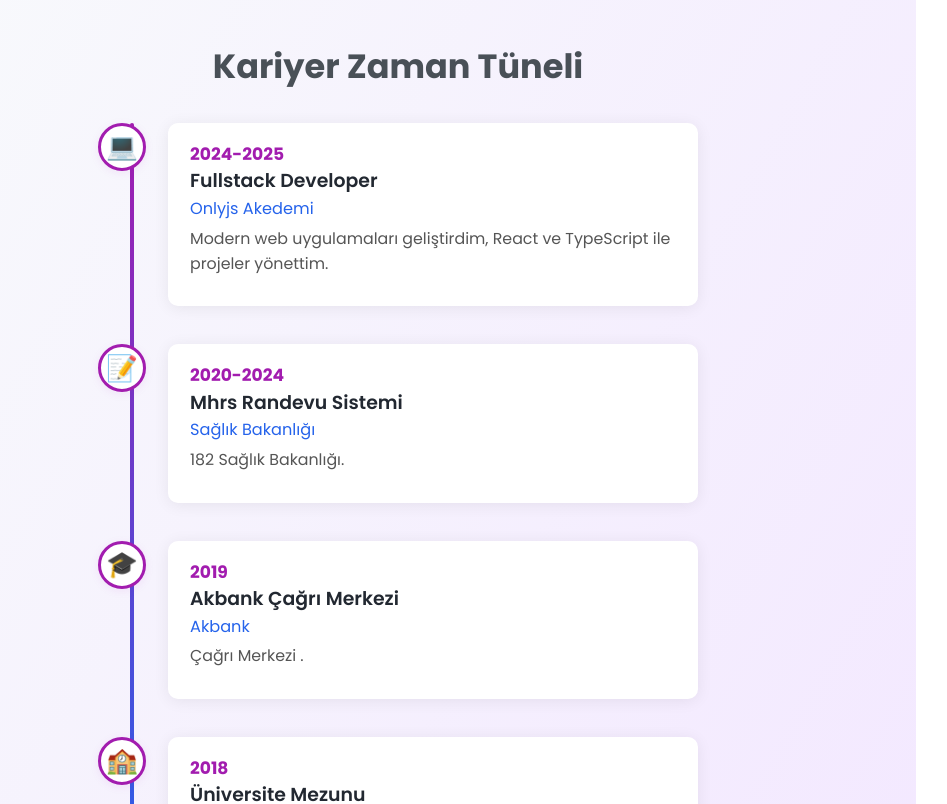
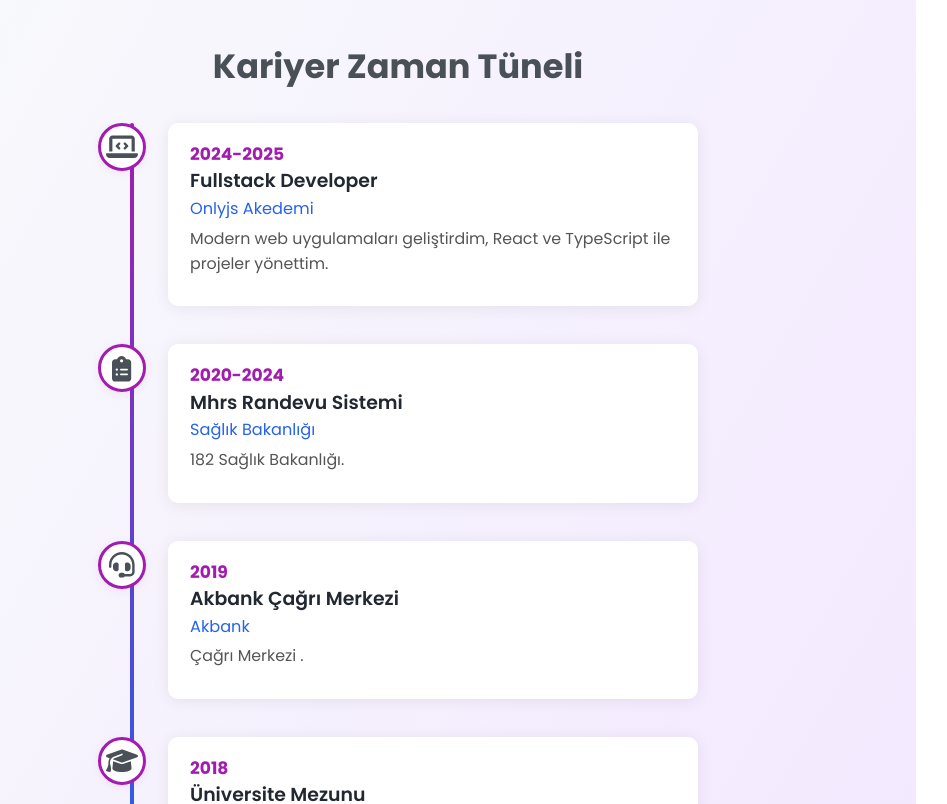
Before and after one commit to enesakmehmet/Enes-akmehmet, a React (Vite) app: page / in a window 1280 px wide. Shown: the part 1000-1804 px from the top of the page, without its empty margins (242-1189 px from the left). Built offline with nearby package versions, Linux system fonts and the light colour scheme; no server answers.

Commit message:
yeni kütüphanler eklendi

```diff
--- a/package.json
+++ b/package.json
@@ -10,6 +10,9 @@
     "preview": "vite preview"
   },
   "dependencies": {
+    "@fortawesome/fontawesome-svg-core": "^6.7.2",
+    "@fortawesome/free-solid-svg-icons": "^6.7.2",
+    "@fortawesome/react-fontawesome": "^0.2.2",
     "@tsparticles/react": "^3.0.0",
     "@tsparticles/slim": "^3.8.1",
     "axios": "^1.10.0",
--- a/src/components/Timeline.css
+++ b/src/components/Timeline.css
@@ -35,6 +35,13 @@
   width: 100%;
   position: relative;
   z-index: 1;
+  opacity: 0;
+  transform: translateY(40px);
+  transition: opacity 0.8s cubic-bezier(0.4,0,0.2,1), transform 0.8s cubic-bezier(0.4,0,0.2,1);
+}
+.timeline-item.visible {
+  opacity: 1;
+  transform: translateY(0);
 }
 .timeline-icon {
   width: 48px;
--- a/src/components/Timeline.tsx
+++ b/src/components/Timeline.tsx
@@ -1,5 +1,8 @@
 
 import './Timeline.css';
+import TimelineItem from './TimelineItem';
+import { FontAwesomeIcon } from '@fortawesome/react-fontawesome';
+import { faLaptopCode, faClipboardList, faHeadset, faGraduationCap } from '@fortawesome/free-solid-svg-icons';
 
 const timelineData = [
   {
@@ -7,28 +10,28 @@ const timelineData = [
     title: 'Fullstack Developer',
     subtitle: 'Onlyjs Akedemi',
     desc: 'Modern web uygulamaları geliştirdim, React ve TypeScript ile projeler yönettim.',
-    icon: '💻',
+    icon: <FontAwesomeIcon icon={faLaptopCode} />,
   },
   {
     year: '2020-2024',
     title: 'Mhrs Randevu Sistemi',
     subtitle: 'Sağlık Bakanlığı',
     desc: '182 Sağlık Bakanlığı.',
-    icon: '📝',
+    icon: <FontAwesomeIcon icon={faClipboardList} />,
   },
   {
     year: '2019',
     title: 'Akbank Çağrı Merkezi',
     subtitle: 'Akbank',
     desc: 'Çağrı Merkezi .',
-    icon: '🎓',
+    icon: <FontAwesomeIcon icon={faHeadset} />,
   },
   {
     year: '2018',
     title: 'Üniversite Mezunu',
     subtitle: 'Eskişehir Anadolu Üniversitesi',
     desc: 'İşletme Yönetimi (lisans)..',
-    icon: '🏫',
+    icon: <FontAwesomeIcon icon={faGraduationCap} />,
   },
 ];
 
@@ -38,15 +41,14 @@ export default function Timeline() {
       <h2 className="timeline-title">Kariyer Zaman Tüneli</h2>
       <div className="timeline-container">
         {timelineData.map((item, idx) => (
-          <div className="timeline-item" key={idx}>
-            <div className="timeline-icon">{item.icon}</div>
-            <div className="timeline-content">
-              <span className="timeline-year">{item.year}</span>
-              <h3 className="timeline-item-title">{item.title}</h3>
-              <span className="timeline-subtitle">{item.subtitle}</span>
-              <p className="timeline-desc">{item.desc}</p>
-            </div>
-          </div>
+          <TimelineItem
+            key={idx}
+            icon={item.icon}
+            year={item.year}
+            title={item.title}
+            subtitle={item.subtitle}
+            desc={item.desc}
+          />
         ))}
       </div>
     </section>
--- /dev/null
+++ b/src/components/TimelineItem.tsx
@@ -0,0 +1,45 @@
+import React, { useRef, useEffect, useState } from 'react';
+
+// icon artık FontAwesomeIcon gibi React bileşeni de olabilir.
+interface TimelineItemProps {
+  icon: React.ReactNode;
+  year: string;
+  title: string;
+  subtitle: string;
+  desc: string;
+}
+
+const TimelineItem: React.FC<TimelineItemProps> = ({ icon, year, title, subtitle, desc }) => {
+  const ref = useRef<HTMLDivElement>(null);
+  const [visible, setVisible] = useState(false);
+
+  useEffect(() => {
+    const observer = new window.IntersectionObserver(
+      ([entry]) => {
+        if (entry.isIntersecting) {
+          setVisible(true);
+          observer.disconnect();
+        }
+      },
+      { threshold: 0.3 }
+    );
+    if (ref.current) {
+      observer.observe(ref.current);
+    }
+    return () => observer.disconnect();
+  }, []);
+
+  return (
+    <div className={`timeline-item${visible ? ' visible' : ''}`} ref={ref}>
+      <div className="timeline-icon">{icon}</div>
+      <div className="timeline-content">
+        <span className="timeline-year">{year}</span>
+        <h3 className="timeline-item-title">{title}</h3>
+        <span className="timeline-subtitle">{subtitle}</span>
+        <p className="timeline-desc">{desc}</p>
+      </div>
+    </div>
+  );
+};
+
+export default TimelineItem;
```
Also changed, not shown: 1 other file (tests, documents, lock files or other folders).
